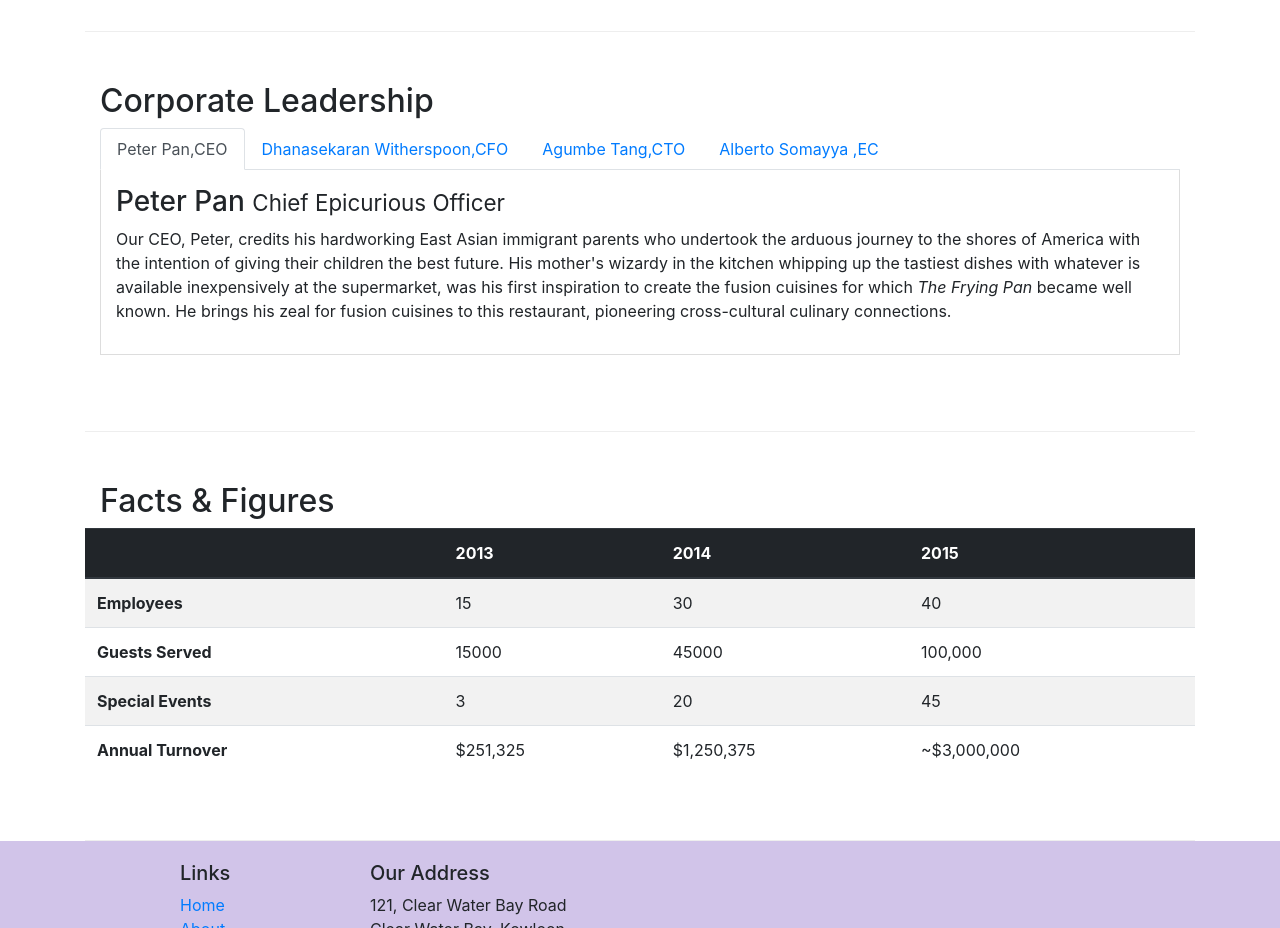
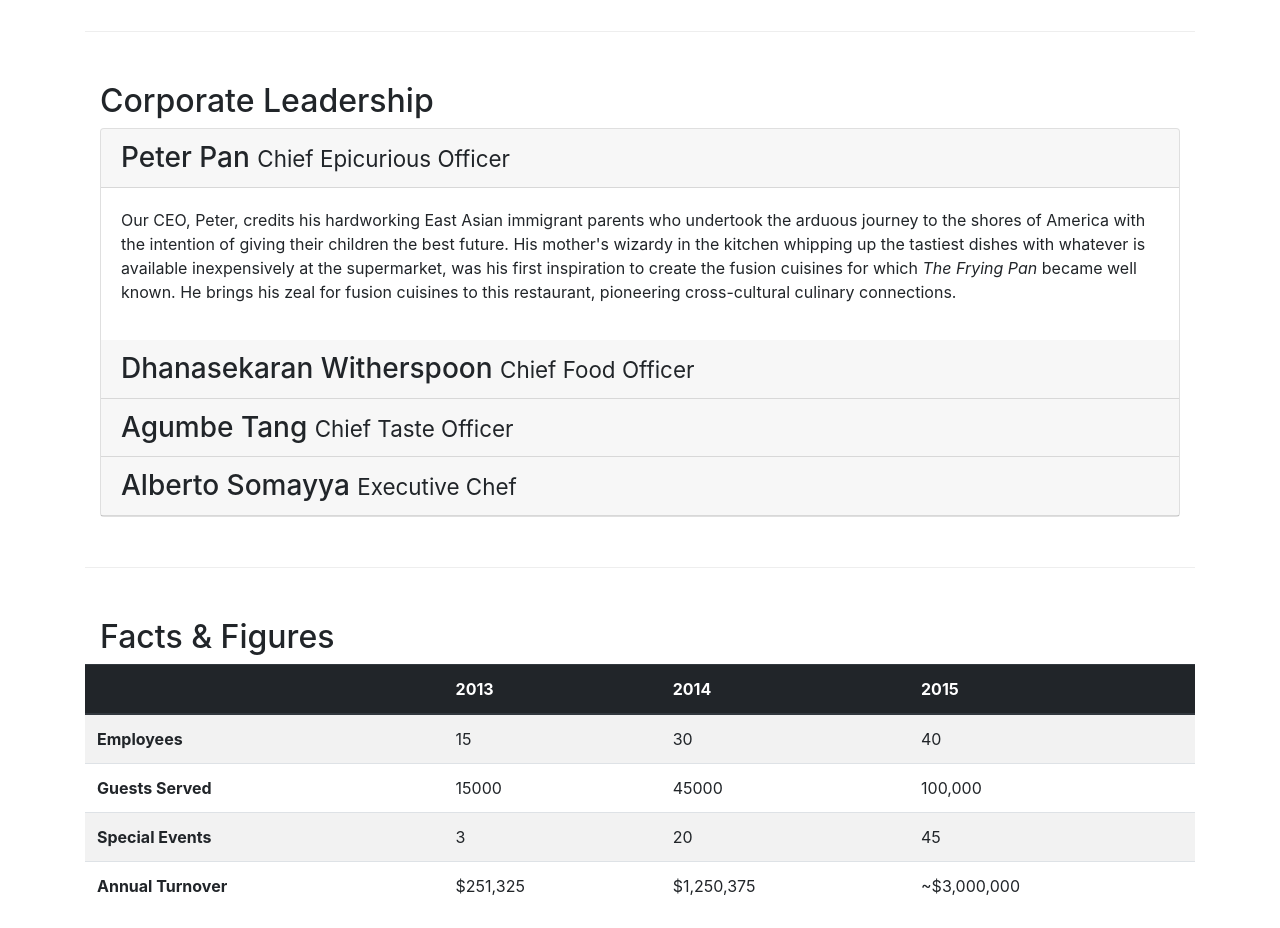
Before and after one commit to Darkali-23/conFusion, a website: page aboutus.html in a window 1280 px wide. Shown: the part 940-1868 px from the top of the page. Drawn offline with nearby package versions, Linux system fonts and the light colour scheme.

Commit message:
Accordion

```diff
--- a/aboutus.html
+++ b/aboutus.html
@@ -106,42 +106,57 @@
         <div class="row row-content">
             <div class="col-12 col-sm-12 ">
                 <h2>Corporate Leadership</h2>
-                <ul class="nav nav-tabs">
-                    <li class="nav-item"><a class="nav-link active"  role="tab" data-toggle="tab" href="#peter">Peter Pan,CEO</a>
-                    </li>
-                    <li class="nav-item"><a class="nav-link"  role="tab" data-toggle="tab" href="#spoon">Dhanasekaran Witherspoon,CFO</a>
-                    </li>
-                    <li class="nav-item"><a class="nav-link"  role="tab" data-toggle="tab" href="#tang">Agumbe Tang,CTO</a>
-                    </li>
-                    <li class="nav-item"><a class="nav-link"  role="tab" data-toggle="tab" href="#somayya">Alberto Somayya ,EC</a>
-                    </li>
+                <div id="accordion">
+                    <div class="card">
+                        <div class="card-header" role="tab" id="peterhead">
+                            <h3 class="mb-0">
+                                <a data-toggle="collapse" data-target="#peter">  Peter Pan <small>Chief Epicurious Officer</small></a>
+                            </h3>
+                        </div>
+                        <div class="collapse show" id="peter" data-parent="#accordion">
+                            <div class="card-body">
+                                <p class="d-none d-sm-block">Our CEO, Peter, credits his hardworking East Asian immigrant parents who undertook the arduous journey to the shores of America with the intention of giving their children the best future. His mother's wizardy in the kitchen whipping up the tastiest dishes with whatever is available inexpensively at the supermarket, was his first inspiration to create the fusion cuisines for which <em>The Frying Pan</em> became well known. He brings his zeal for fusion cuisines to this restaurant, pioneering cross-cultural culinary connections.</p>
 
-                </ul>
+                            </div>
+                        </div>
 
-                <div class="tab-content">
-                    <div class="tab-pane fade show active" role="tabpanel" id="peter" >
-                        <h3>Peter Pan <small>Chief Epicurious Officer</small></h3>
-                        <p class="d-none d-sm-block">Our CEO, Peter, credits his hardworking East Asian immigrant parents who undertook the arduous journey to the shores of America with the intention of giving their children the best future. His mother's wizardy in the kitchen whipping up the tastiest dishes with whatever is available inexpensively at the supermarket, was his first inspiration to create the fusion cuisines for which <em>The Frying Pan</em> became well known. He brings his zeal for fusion cuisines to this restaurant, pioneering cross-cultural culinary connections.</p>
+                        <div class="card-header" role="tab" id="spoonhead">
+                            <h3 class="mb-0">
+                                <a data-toggle="collapse" data-target="#spoon"> Dhanasekaran Witherspoon <small>Chief Food Officer</small></a>
+                            </h3>
                         </div>
-                    <div class="tab-pane fade" role="tabpanel" id="spoon">
-                        <h3>Dhanasekaran Witherspoon <small>Chief Food Officer</small></h3>
+                        <div class="collapse " id="spoon" data-parent="#accordion">
+                            <div class="card-body">
                                  <p class="d-none d-sm-block">Our CFO, Danny, as he is affectionately referred to by his colleagues, comes from a long established family tradition in farming and produce. His experiences growing up on a farm in the Australian outback gave him great appreciation for varieties of food sources. As he puts it in his own words, <em>Everything that runs, wins, and everything that stays, pays!</em></p>
 
                             </div>
-                    <div class="tab-pane fade" role="tabpanel" id="tang">
-                        <h3>Agumbe Tang <small>Chief Taste Officer</small></h3>
+                        </div>
+
+                        <div class="card-header" role="tab" id="tanghead">
+                            <h3 class="mb-0">
+                                <a data-toggle="collapse" data-target="#tang"> Agumbe Tang <small>Chief Taste Officer</small></a>
+                            </h3>
+                        </div>
+                        <div class="collapse " id="tang" data-parent="#accordion">
+                            <div class="card-body">
                                 <p class="d-none d-sm-block">Blessed with the most discerning gustatory sense, Agumbe, our CTO, personally ensures that every dish that we serve meets his exacting tastes. Our chefs dread the tongue lashing that ensues if their dish does not meet his exacting standards. He lives by his motto, <em>You click only if you survive my lick.</em></p>
+                            </div>
+                        </div>
 
+                        <div class="card-header" role="tab" id="somayyahead">
+                            <h3 class="mb-0">
+                                <a data-toggle="collapse" data-target="#somayya">Alberto Somayya <small>Executive Chef</small></a>
+                            </h3>
                         </div>
-                    <div class="tab-pane fade" role="tabpanel" id="somayya">
-                        <h3>Alberto Somayya <small>Executive Chef</small></h3>
+                        <div class="collapse " id="somayya" data-parent="#accordion">
+                            <div class="card-body">
                                 <p class="d-none d-sm-block">Award winning three-star Michelin chef with wide International experience having worked closely with whos-who in the culinary world, he specializes in creating mouthwatering Indo-Italian fusion experiences. He says, <em>Put together the cuisines from the two craziest cultures, and you get a winning hit! Amma Mia!</em></p>
 
                             </div>
                         </div>
 
-
-
+                    </div>
+                </div>
             </div>
        </div>
 
```
Lines whose indentation alone changed are shown as unchanged.
